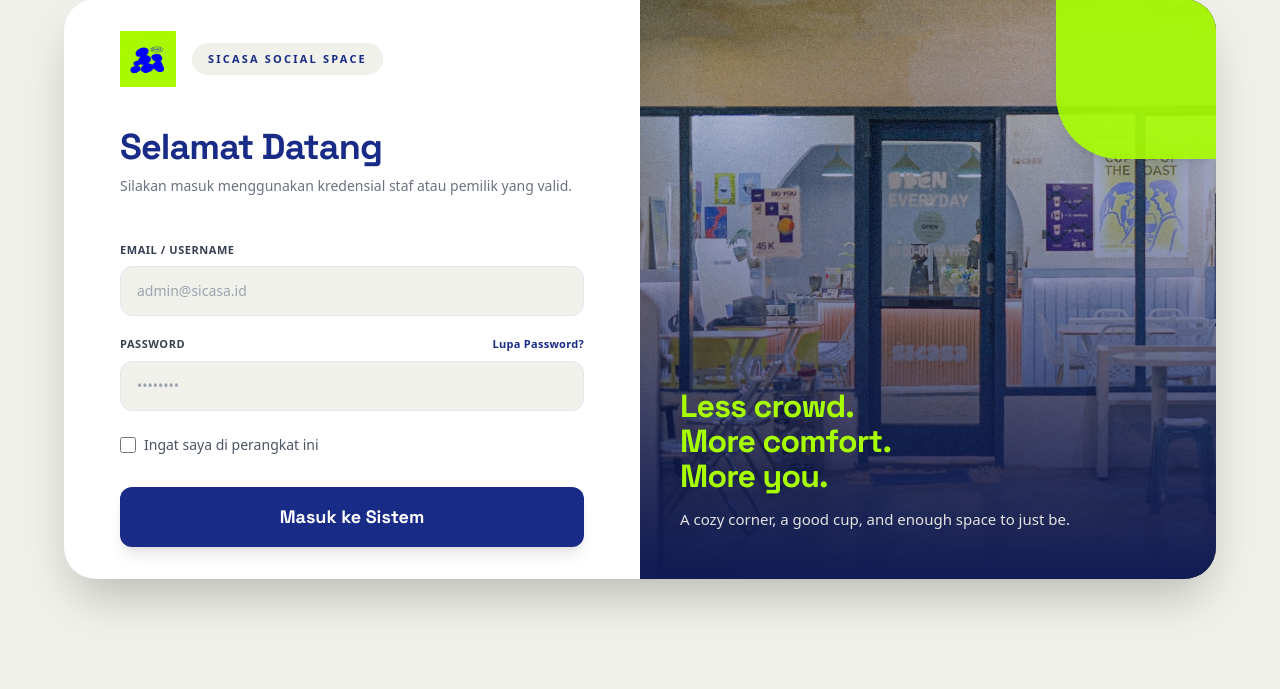
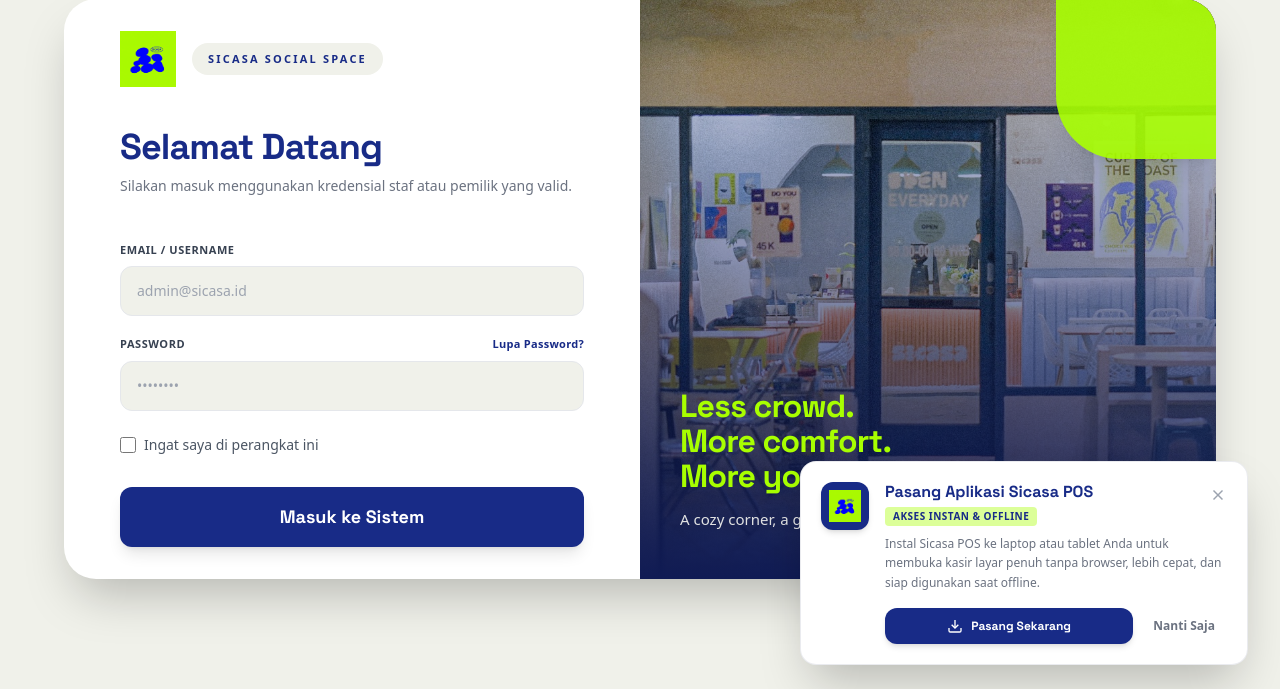
Before and after one commit to Wahyuuu1128/sicasa-cafe, a Laravel app: page /sistem in a window 1280 px wide. Shown: the part 111-800 px from the top of the page. Run offline with Laravel 12, Linux system fonts and the light colour scheme; some libraries are stand-ins or nearby versions.

Commit message:
tambah alert download pwa halaman login

```diff
--- a/resources/views/auth/login.blade.php
+++ b/resources/views/auth/login.blade.php
@@ -104,8 +104,43 @@
 
     </div>
 
-    <!-- PWA Service Worker Registration -->
+    <!-- ==========================================
+         PWA INSTALL POPUP BANNER (Menarik & Elegan)
+         ========================================== -->
+    <div id="pwaInstallBanner" class="hidden fixed bottom-6 left-1/2 transform -translate-x-1/2 md:left-auto md:right-8 md:translate-x-0 z-50 w-[92%] max-w-md bg-white border border-gray-200/80 p-5 rounded-2xl shadow-2xl transition-all duration-300">
+        <div class="flex items-start gap-4">
+            <div class="w-12 h-12 rounded-xl bg-[#182B87] p-2 flex items-center justify-center flex-shrink-0 shadow-md">
+                <img src="{{ asset('images/logo.png') }}" alt="Sicasa Logo" class="w-full h-full object-contain">
+            </div>
+            <div class="flex-1">
+                <div class="flex justify-between items-start">
+                    <div>
+                        <h4 class="font-heading font-bold text-base text-[#182B87] leading-tight">Pasang Aplikasi Sicasa POS</h4>
+                        <span class="inline-block mt-1 bg-[#A8FF00]/40 text-[#182B87] text-[10px] font-bold px-2 py-0.5 rounded uppercase tracking-wider">Akses Instan & Offline</span>
+                    </div>
+                    <button onclick="dismissInstallBanner()" class="text-gray-400 hover:text-gray-600 p-1 -mr-1">
+                        <svg xmlns="http://www.w3.org/2000/svg" width="18" height="18" viewBox="0 0 24 24" fill="none" stroke="currentColor" stroke-width="2"><line x1="18" y1="6" x2="6" y2="18"></line><line x1="6" y1="6" x2="18" y2="18"></line></svg>
+                    </button>
+                </div>
+                <p class="text-xs text-gray-500 mt-2 leading-relaxed">
+                    Instal Sicasa POS ke laptop atau tablet Anda untuk membuka kasir layar penuh tanpa browser, lebih cepat, dan siap digunakan saat offline.
+                </p>
+                <div class="flex items-center gap-2 mt-4">
+                    <button id="btnInstallPwa" class="flex-1 bg-[#182B87] hover:bg-blue-900 active:scale-95 text-white font-heading font-bold text-xs py-2.5 px-4 rounded-xl transition-all shadow-md flex items-center justify-center gap-2">
+                        <svg xmlns="http://www.w3.org/2000/svg" width="16" height="16" viewBox="0 0 24 24" fill="none" stroke="currentColor" stroke-width="2"><path d="M21 15v4a2 2 0 0 1-2 2H5a2 2 0 0 1-2-2v-4"></path><polyline points="7 10 12 15 17 10"></polyline><line x1="12" y1="15" x2="12" y2="3"></line></svg>
+                        <span>Pasang Sekarang</span>
+                    </button>
+                    <button onclick="dismissInstallBanner()" class="px-3 py-2.5 text-xs font-bold text-gray-500 hover:text-gray-700 rounded-xl hover:bg-gray-100 transition-colors">
+                        Nanti Saja
+                    </button>
+                </div>
+            </div>
+        </div>
+    </div>
+
+    <!-- PWA Service Worker Registration & Install Prompt Logic -->
     <script>
+        // 1. Registrasi Service Worker PWA
         if ('serviceWorker' in navigator) {
             window.addEventListener('load', () => {
                 navigator.serviceWorker.register('/sw.js')
@@ -113,6 +148,51 @@
                     .catch(err => console.error('PWA Service Worker registration error:', err));
             });
         }
+
+        // 2. Logika Banner Install PWA
+        let deferredPrompt;
+        const banner = document.getElementById('pwaInstallBanner');
+        const installBtn = document.getElementById('btnInstallPwa');
+        const isStandalone = window.matchMedia('(display-mode: standalone)').matches || window.navigator.standalone === true;
+
+        if (!isStandalone) {
+            window.addEventListener('beforeinstallprompt', (e) => {
+                e.preventDefault();
+                deferredPrompt = e;
+                if (!sessionStorage.getItem('pwa_prompt_dismissed')) {
+                    banner.classList.remove('hidden');
+                }
+            });
+
+            // Tampilkan setelah delay jika belum terinstal dan belum di-dismiss
+            window.addEventListener('load', () => {
+                setTimeout(() => {
+                    if (!isStandalone && !sessionStorage.getItem('pwa_prompt_dismissed')) {
+                        banner.classList.remove('hidden');
+                    }
+                }, 1200);
+            });
+        }
+
+        installBtn.addEventListener('click', async () => {
+            if (deferredPrompt) {
+                deferredPrompt.prompt();
+                const { outcome } = await deferredPrompt.userChoice;
+                if (outcome === 'accepted') {
+                    console.log('PWA Sicasa POS diinstal.');
+                }
+                deferredPrompt = null;
+                banner.classList.add('hidden');
+            } else {
+                alert("Untuk memasang aplikasi Sicasa POS:\n\n• PC/Laptop: Klik ikon instal (komputer dengan tanda panah) di bilah alamat browser (URL bar sebelah kanan).\n• Android: Buka menu Chrome (titik tiga) lalu pilih 'Pasang aplikasi'.\n• iOS: Ketuk tombol 'Share' lalu pilih 'Tambah ke Layar Utama'.");
+                banner.classList.add('hidden');
+            }
+        });
+
+        function dismissInstallBanner() {
+            banner.classList.add('hidden');
+            sessionStorage.setItem('pwa_prompt_dismissed', 'true');
+        }
     </script>
 </body>
 </html>
```
